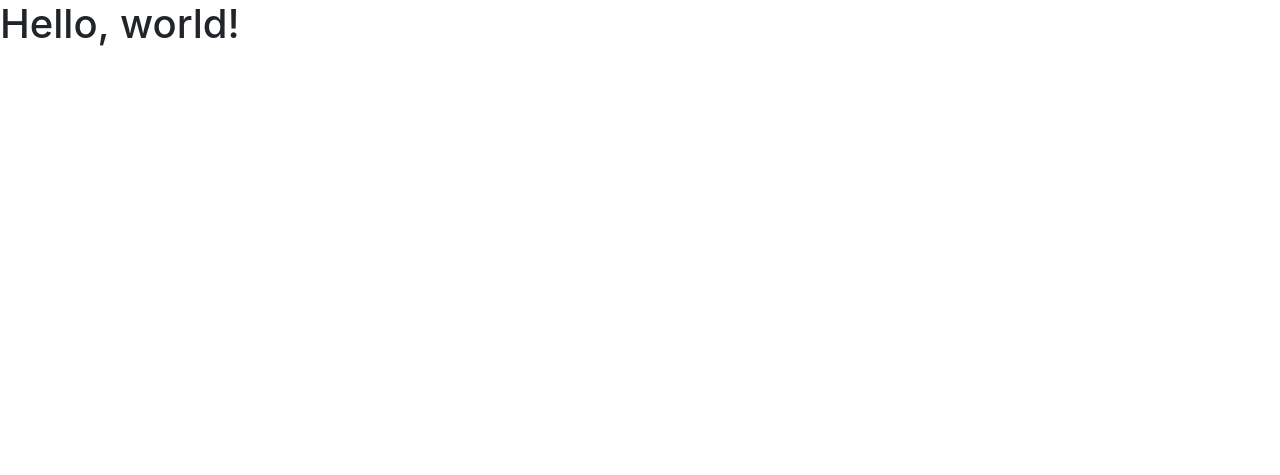
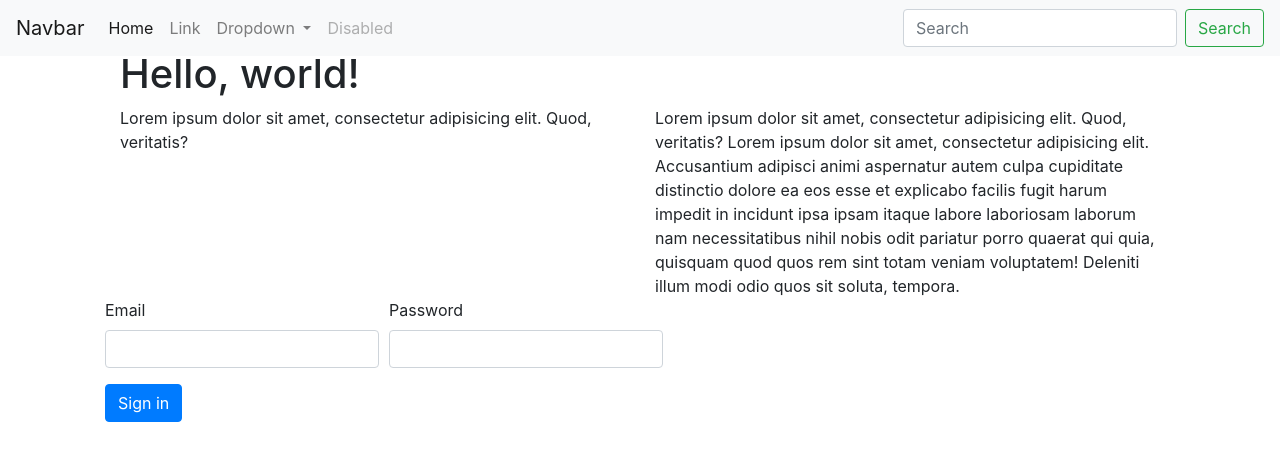
Before and after one commit to komatic1/bs4, a plain HTML site: page index.html in a window 1280 px wide. Drawn offline with Linux system fonts and the light colour scheme.

Commit message:
#3 Grid, navbar, form

```diff
--- a/index.html
+++ b/index.html
@@ -11,8 +11,73 @@
     <title>Hello, world!</title>
 </head>
 <body>
-<h1>Hello, world!</h1>
+<nav class="navbar fixed-top navbar-light navbar-expand-md bg-light"> <!-- navbar-expand-lg navbar-light bg-light"> -->
+    <a class="navbar-brand" href="#">Navbar</a>
+    <button class="navbar-toggler" type="button" data-toggle="collapse" data-target="#navbarSupportedContent" aria-controls="navbarSupportedContent" aria-expanded="false" aria-label="Toggle navigation">
+        <span class="navbar-toggler-icon"></span>
+    </button>
 
+    <div class="collapse navbar-collapse" id="navbarSupportedContent">
+        <ul class="navbar-nav mr-auto">
+            <li class="nav-item active">
+                <a class="nav-link" href="#">Home <span class="sr-only">(current)</span></a>
+            </li>
+            <li class="nav-item">
+                <a class="nav-link" href="#">Link</a>
+            </li>
+            <li class="nav-item dropdown">
+                <a class="nav-link dropdown-toggle" href="#" id="navbarDropdown" role="button" data-toggle="dropdown" aria-haspopup="true" aria-expanded="false">
+                    Dropdown
+                </a>
+                <div class="dropdown-menu" aria-labelledby="navbarDropdown">
+                    <a class="dropdown-item" href="#">Action</a>
+                    <a class="dropdown-item" href="#">Another action</a>
+                    <div class="dropdown-divider"></div>
+                    <a class="dropdown-item" href="#">Something else here</a>
+                </div>
+            </li>
+            <li class="nav-item">
+                <a class="nav-link disabled" href="#" tabindex="-1" aria-disabled="true">Disabled</a>
+            </li>
+        </ul>
+        <form class="form-inline my-2 my-lg-0">
+            <input class="form-control mr-sm-2" type="search" placeholder="Search" aria-label="Search">
+            <button class="btn btn-outline-success my-2 my-sm-0" type="submit">Search</button>
+        </form>
+    </div>
+</nav>
+
+<div class="container" style="padding:50px;">
+
+
+    <h1>Hello, world!</h1>
+
+    <div class="row">
+        <div class="col-md-6">Lorem ipsum dolor sit amet, consectetur adipisicing elit. Quod, veritatis?</div>
+        <div class="col-md-6">
+            Lorem ipsum dolor sit amet, consectetur adipisicing elit. Quod, veritatis?
+            Lorem ipsum dolor sit amet, consectetur adipisicing elit. Accusantium adipisci animi aspernatur autem culpa cupiditate distinctio dolore ea eos esse et explicabo facilis fugit harum impedit in incidunt ipsa ipsam itaque labore laboriosam laborum nam necessitatibus nihil nobis odit pariatur porro quaerat qui quia, quisquam quod quos rem sint totam veniam voluptatem! Deleniti illum modi odio quos sit soluta, tempora.
+        </div>
+
+
+        <form>
+            <div class="form-row">
+                <div class="form-group col-md-6">
+                    <label for="inputEmail4">Email</label>
+                    <input type="email" class="form-control" id="inputEmail4">
+                </div>
+                <div class="form-group col-md-6">
+                    <label for="inputPassword4">Password</label>
+                    <input type="password" class="form-control" id="inputPassword4">
+                </div>
+            </div>
+
+            <button type="submit" class="btn btn-primary">Sign in</button>
+        </form>
+
+
+    </div>
+</div>
 <!-- Optional JavaScript -->
 <!-- jQuery first, then Popper.js, then Bootstrap JS -->
 <script src="js/jquery.js"></script>
```
